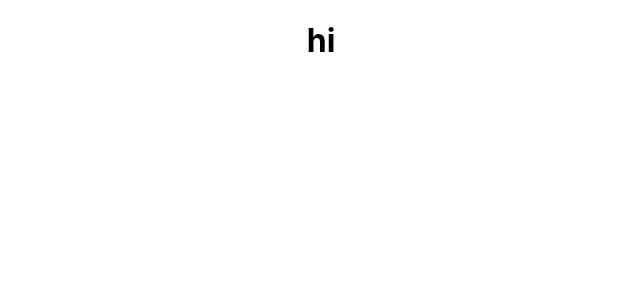
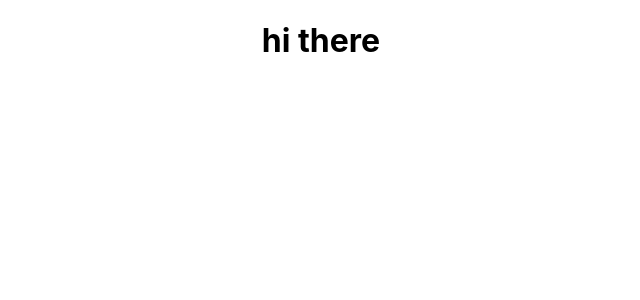
Before and after one commit to alimady/withjack, a React (Create React App) app: page / in a window 1280 px wide. Shown: the top 300 px of the page, without its empty margins (319-959 px from the left). Built offline with nearby package versions, Linux system fonts and the light colour scheme.

Commit message:
hi there

```diff
--- a/public/index.html
+++ b/public/index.html
@@ -3,8 +3,8 @@
   <head>
     <meta charset="utf-8" />
     <meta http-equiv='cache-control' content='no-cache'>
-<meta http-equiv='expires' content='0'>
-<meta http-equiv='pragma' content='no-cache'>
+    <meta http-equiv='expires' content='0'>
+    <meta http-equiv='pragma' content='no-cache'>
     <link rel="icon" href="%PUBLIC_URL%/favicon.ico" />
     <meta name="viewport" content="width=device-width, initial-scale=1" />
     <meta name="theme-color" content="#000000" />
--- a/src/App.js
+++ b/src/App.js
@@ -4,7 +4,7 @@ import './App.css';
 function App() {
   return (
     <div className="App">
-       <h1>hi</h1>
+       <h1>hi there</h1>
     </div>
   );
 }
```
